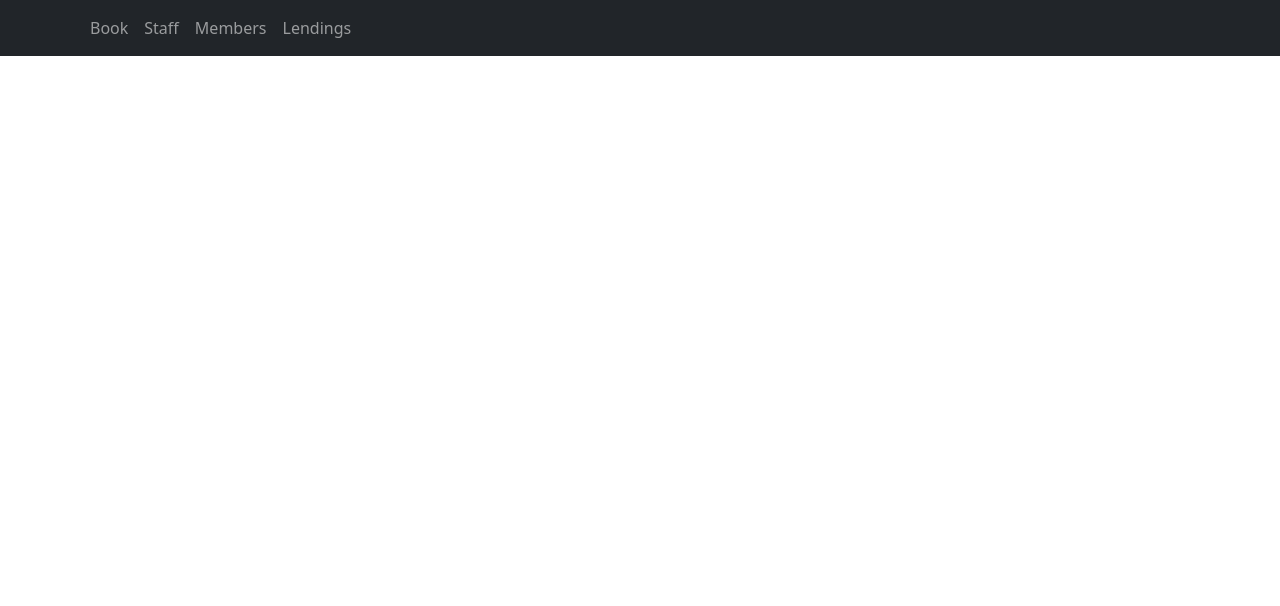
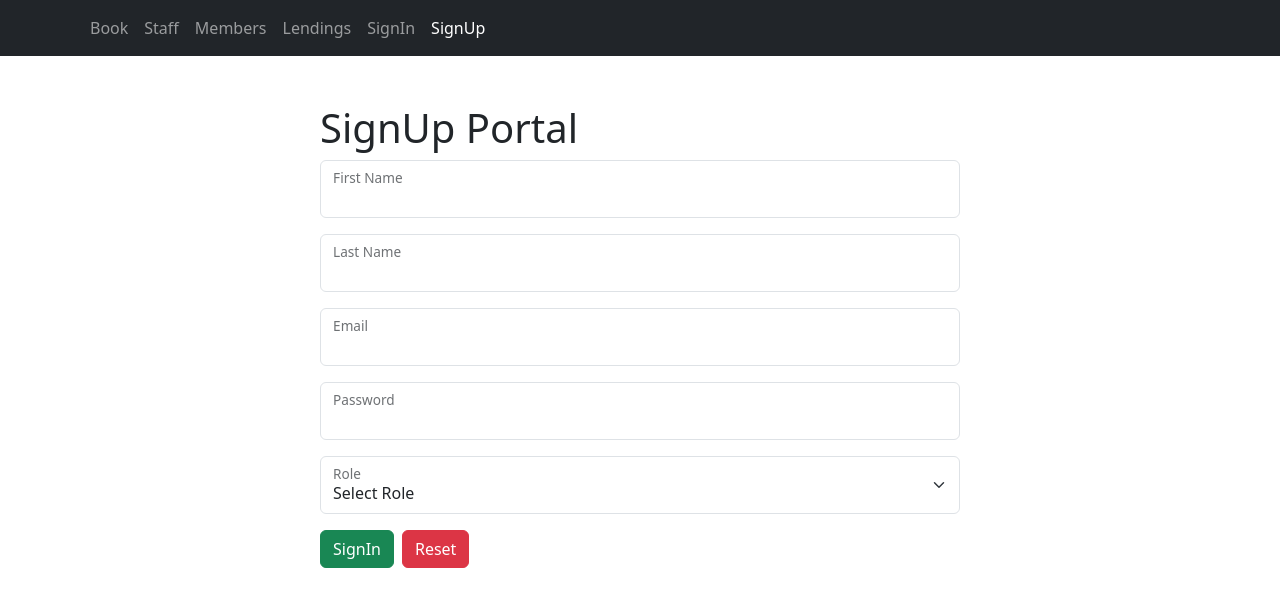
Before and after one commit to CMJD109ProjectCollection/libmgmt-frontend, a React (Create React App) app: page /signup in a window 1280 px wide. Shown: the top 606 px of the page. Built offline with nearby package versions, Linux system fonts and the light colour scheme.

Commit message:
Create UIs for Signin and Signup

```diff
--- a/src/App.tsx
+++ b/src/App.tsx
@@ -6,6 +6,8 @@
 import { Staff } from './components/staff/Staff';
 import { Member } from './components/member/Member';
 import { Lending } from './components/lending/Lending';
+import { SignIn } from './components/auth/SignIn';
+import { SignUp } from './components/auth/SignUp';
 
 
 function App() {
@@ -19,6 +21,8 @@
              <Route path="/staff" element={<Staff/>}/>
              <Route path="/members" element={<Member/>}/>
              <Route path="/lending" element={<Lending/>}/>
+             <Route path="/signin" element={<SignIn/>}/>
+             <Route path="/signup" element={<SignUp/>}/>
           </Routes>
       </BrowserRouter>
       </>
--- a/src/components/NavBar.tsx
+++ b/src/components/NavBar.tsx
@@ -13,6 +13,8 @@
             <Nav.Link as = {NavLink} to="/staff">Staff</Nav.Link>
             <Nav.Link as = {NavLink} to="/members">Members</Nav.Link>
             <Nav.Link as = {NavLink} to="/lending">Lendings</Nav.Link>
+            <Nav.Link as = {NavLink} to="/signin">SignIn</Nav.Link>
+            <Nav.Link as = {NavLink} to="/signup">SignUp</Nav.Link>
           </Nav>
         </Container>
       </Navbar>
--- /dev/null
+++ b/src/components/auth/SignIn.tsx
@@ -0,0 +1,73 @@
+import { useState } from "react";
+import { Button, Form, FloatingLabel } from "react-bootstrap";
+
+
+
+
+interface SignIn {
+  email: string;
+  password: string;
+
+}
+
+export const SignIn = () => {
+
+const [ signIn, setSignIn] = useState<SignIn>({
+    email: "",
+    password: ""
+})
+
+
+const handleOnChange = (e :React.ChangeEvent<HTMLInputElement>)=>{
+   setSignIn({...signIn,[e.target.name]: e.target.value});
+ }
+
+ const handleReset = () =>{
+  setSignIn({
+    email:"",
+    password:"",
+  })
+ }
+
+const handleOnSubmit = async (e:React.ChangeEvent<HTMLFormElement>) =>{
+    //API req
+    e.preventDefault();
+    console.log(JSON.stringify(signIn))
+    handleReset()
+}
+  return (
+    <>
+      <div className="mx-auto w-50 mt-5">
+        <h1>Login Portal</h1>
+        <Form onSubmit={handleOnSubmit}>
+
+        <FloatingLabel
+          controlId="floatingInput"
+          label="Email"
+          className="mb-3"
+        >
+          <Form.Control
+            type="text"
+            name="email"
+            value={signIn.email}
+            onChange={handleOnChange}
+          />
+        </FloatingLabel>
+
+        <FloatingLabel controlId="floatingInput"
+           label="Password"
+            className="mb-3">
+          <Form.Control
+            type="password"
+            name="password"
+            value={signIn.password}
+            onChange={handleOnChange}
+          />
+        </FloatingLabel>
+        <Button variant="success" type="submit">SignIn</Button>
+        <Button variant="danger" onClick={handleReset} className="mx-2">Reset</Button>
+        </Form>
+      </div>
+    </>
+  );
+};
--- /dev/null
+++ b/src/components/auth/SignUp.tsx
@@ -0,0 +1,109 @@
+import { useState } from "react";
+import { Button, Form, Modal, FloatingLabel } from "react-bootstrap";
+
+
+interface SignUp {
+    // userId: string;
+    firstName: string;
+    lastName: string;
+    email: string;
+    password: string;
+    role?: Role;
+  }
+
+  enum Role {
+    ADMIN = "ADMIN",
+    OFFICER = "OFFICER",
+    LIBRARIAN = "LIBRARIAN"
+  }
+
+export const SignUp = () => {
+
+const [ signUp, setSignUp] = useState<SignUp>({
+    // userId: "",
+    firstName: "",
+    lastName: "",
+    email: "",
+    password: "",
+    role: undefined
+})
+
+const handleReset = () =>{
+    setSignUp({
+        firstName: "",
+        lastName: "",
+        email: "",
+        password: "",
+        role: undefined
+    })
+   }
+
+const handleOnChange = (e :React.ChangeEvent<HTMLInputElement | HTMLSelectElement | HTMLTextAreaElement>)=>{
+    setSignUp({...signUp,[e.target.name]: e.target.value});
+ }
+
+const handleOnSubmit = async() =>{
+    //API req
+    console.log(JSON.stringify(signUp))
+    handleReset()
+}
+
+  return (
+    <>
+      <div className="mx-auto w-50 mt-5">
+        <h1>SignUp Portal</h1>
+        <Form>
+          <FloatingLabel
+            controlId="floatingInput"
+            label="First Name"
+            className="mb-3"
+          >
+            <Form.Control type="text" name="firstName" value={signUp.firstName} onChange={handleOnChange}/>
+          </FloatingLabel>
+
+          <FloatingLabel
+            controlId="floatingInput"
+            label="Last Name"
+            className="mb-3"
+          >
+            <Form.Control type="text" name="lastName" value={signUp.lastName} onChange={handleOnChange}/>
+          </FloatingLabel>
+
+          <FloatingLabel
+            controlId="floatingInput"
+            label="Email"
+            className="mb-3"
+          >
+            <Form.Control type="email" name="email" value={signUp.email} onChange={handleOnChange} />
+          </FloatingLabel>
+
+          <FloatingLabel
+            controlId="floatingInput"
+            label="Password"
+            className="mb-3"
+          >
+            <Form.Control type="password" name="password" value={signUp.password} onChange={handleOnChange} />
+          </FloatingLabel>
+
+          <FloatingLabel controlId="floatingRole" label="Role" className="mb-3">
+            <Form.Select
+            name="role"
+            value={signUp.role || ""}
+            onChange={handleOnChange}
+            >
+              <option value="">Select Role</option>
+              <option value="ADMIN">ADMIN</option>
+              <option value="LIBRARIAN">LIBRARIAN</option>
+              <option value="OFFICER">OFFICER</option>
+            </Form.Select>
+          </FloatingLabel>
+        </Form>
+
+        <Button variant="success" onClick={handleOnSubmit}>SignIn</Button>
+        <Button variant="danger"  className="mx-2">
+          Reset
+        </Button>
+      </div>
+    </>
+  );
+};
```
Also changed, not shown: src/service/AuthProcess/Auth.ts (added, +14 -0 lines).
